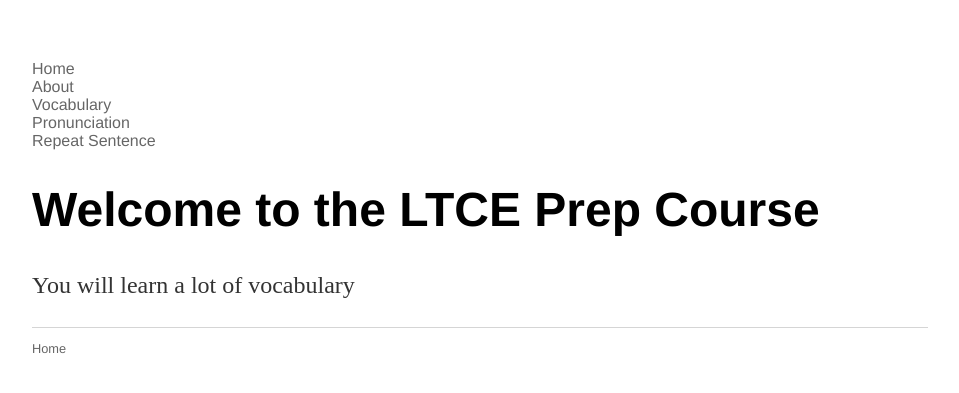
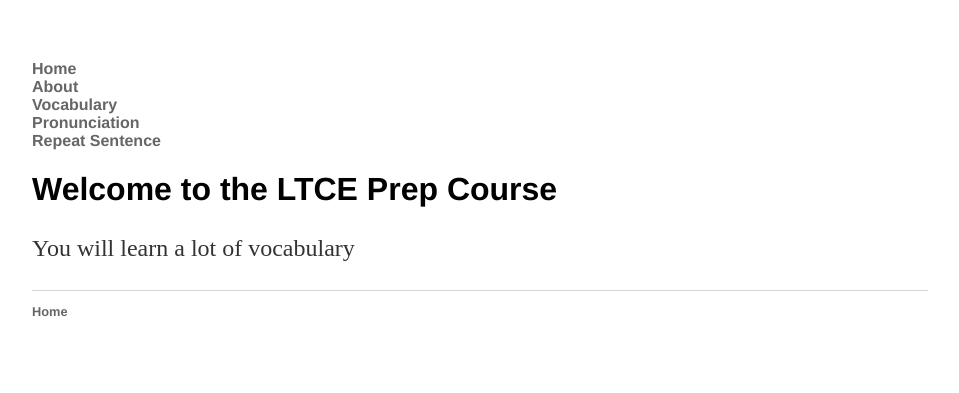
Before and after one commit to PrepMI/prepmi.github.io, a Jekyll site: the page built from index.html, in a window 1280 px wide. Shown: the top 393 px of the page, without its empty margins (160-1119 px from the left). Built offline with Jekyll 4.4.1, drawn with Linux system fonts in a browser that asks for light colours.

Commit message:
Update main.css

```diff
--- a/css/main.css
+++ b/css/main.css
@@ -6,7 +6,7 @@ nav ul, footer ul {
    font-family: 'Helvetica', 'Arial', 'Sans-Serif';
    padding: 0px;
    list-style: none;
-   font-wight: bold;
+   font-weight: bold;
 }
 a {
    text-decoration: none;
@@ -16,7 +16,7 @@ a:hover {
    text-decoration: underline;
 }
 h1 {
-    font-size: 3em;
+    font-size: 2em;
    font-family: 'Helvetica', 'Arial', 'Sans-Serif';
 }
 p {
```
